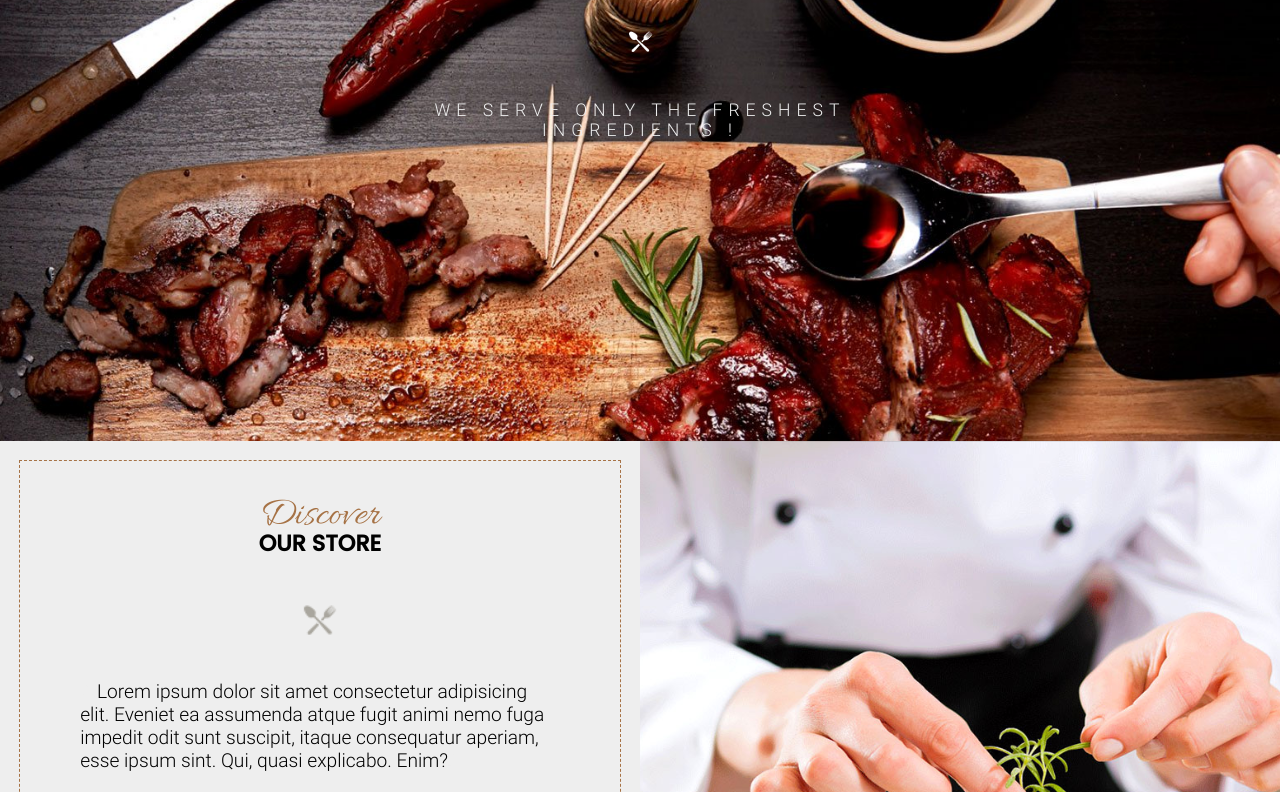
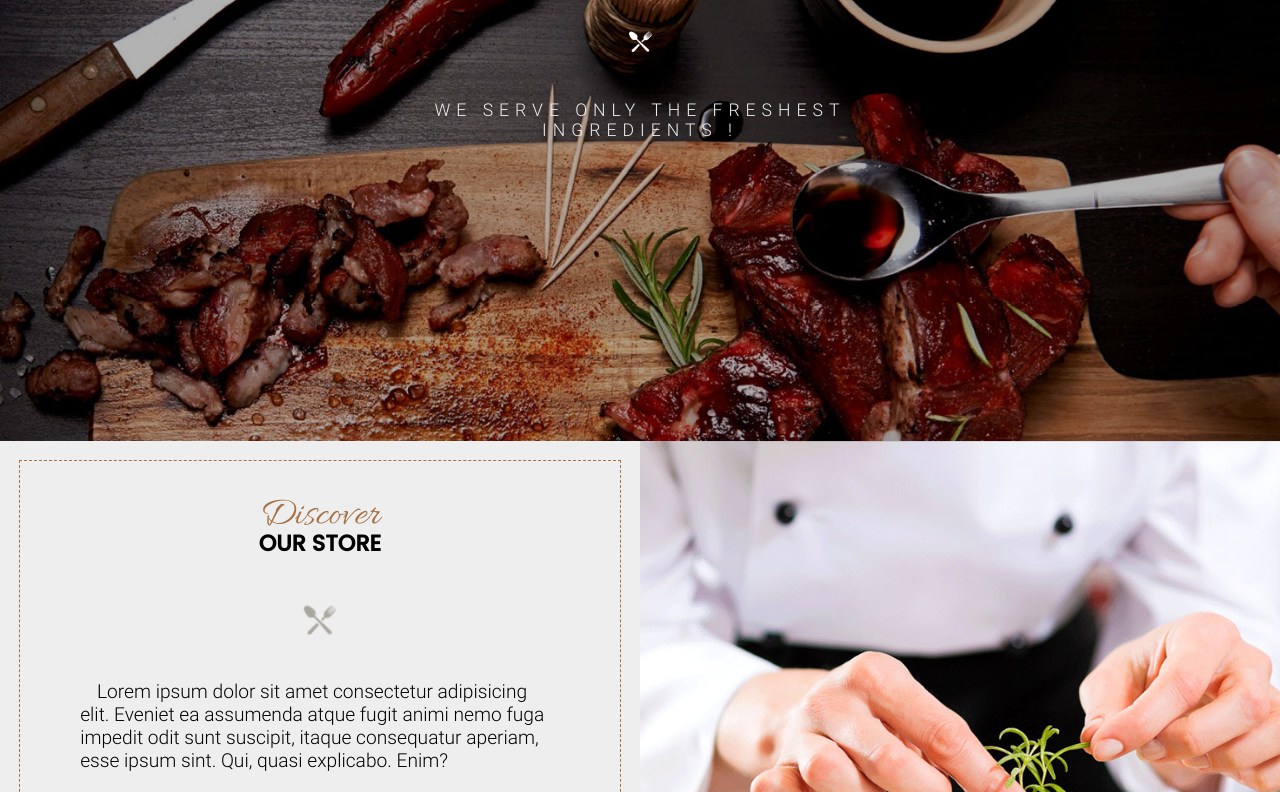
Before and after one commit to GoutteDooo/sass_Resto, a plain HTML site: page index.html in a window 1280 px wide. Shown: the part 359-1151 px from the top of the page. Drawn offline with Linux system fonts and the light colour scheme.

Commit message:
style: Remise en forme des images et watch sass qui a priori ne fonctionnait pas

```diff
--- a/assets/styles/layouts/_footer.scss
+++ b/assets/styles/layouts/_footer.scss
@@ -59,9 +59,11 @@ footer {
                         width: 50%;
                         font-size: 1.2rem;
                         padding-left: 20px;
+                        font-size: 0.8rem;
                         @media screen and (min-width:1200px) {
                         width: 70%;
-                        }
+                        font-size: 1rem;
+                    }
                     }
                     input[type=submit]{
                         background: none;
--- a/assets/styles/layouts/_header.scss
+++ b/assets/styles/layouts/_header.scss
@@ -1,6 +1,17 @@
 header {
+    position: relative;
     height: 100vh;
-    background: url("/assets/img/bg-slider-06.jpg") fixed center/cover;
+    &:before {
+        content: "";
+        position: absolute;
+        width: 100%;
+        height: 100%;
+        top: 0;
+        left: 0;
+        filter: brightness(70%);
+        background: url("/assets/img/bg-slider-06.jpg") fixed center/cover;
+        z-index: -1;
+}
     nav {
         display: flex;
         justify-content: space-between;
```
Also changed, not shown: assets/styles/index.css, 1 other file.
